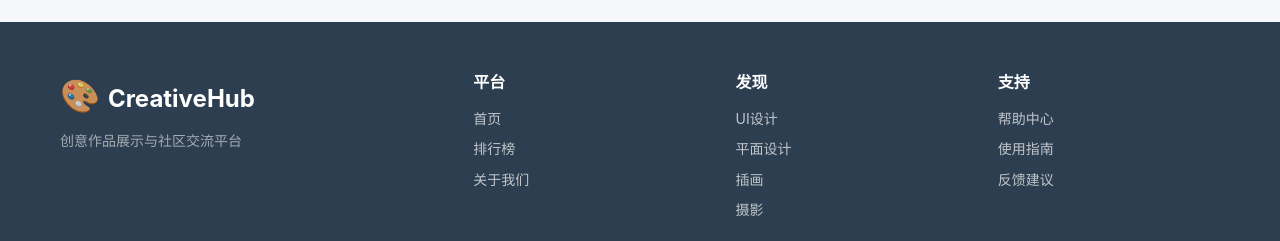
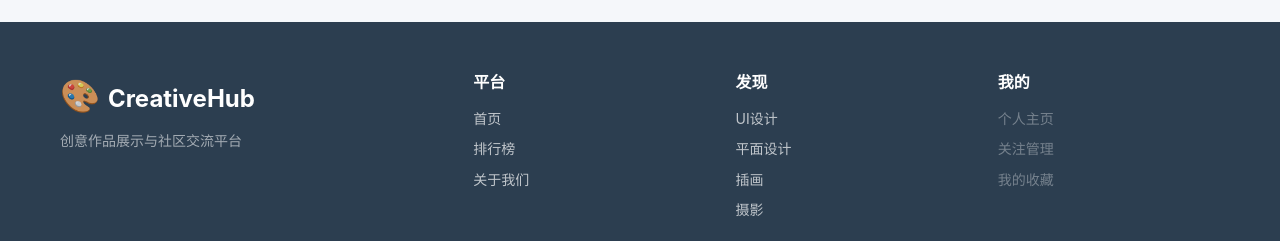
Before and after one commit to jiuyue96969696/creativehub, a Vue app: page / in a window 1280 px wide. Shown: the part 2407-2648 px from the top of the page. Built offline with nearby package versions, Linux system fonts and the light colour scheme.

Commit message:
feat: 修改底部导航链接，添加个人主页/关注管理/我的收藏

```diff
--- a/src/components/Footer.vue
+++ b/src/components/Footer.vue
@@ -23,10 +23,27 @@
             <router-link to="/category/4">摄影</router-link>
           </div>
           <div class="link-group">
-            <h4>支持</h4>
-            <a href="#">帮助中心</a>
-            <a href="#">使用指南</a>
-            <a href="#">反馈建议</a>
+            <h4>我的</h4>
+            <!-- 个人主页 - 需要登录才能访问 -->
+            <router-link
+              v-if="userStore.isLoggedIn"
+              :to="`/user/${userStore.currentUserId}`"
+            >
+              个人主页
+            </router-link>
+            <span v-else class="disabled-link" title="请先登录">个人主页</span>
+
+            <!-- 关注管理 - 需要登录才能访问 -->
+            <router-link v-if="userStore.isLoggedIn" to="/follows">
+              关注管理
+            </router-link>
+            <span v-else class="disabled-link" title="请先登录">关注管理</span>
+
+            <!-- 我的收藏 - 需要登录才能访问 -->
+            <router-link v-if="userStore.isLoggedIn" to="/collects">
+              我的收藏
+            </router-link>
+            <span v-else class="disabled-link" title="请先登录">我的收藏</span>
           </div>
         </div>
       </div>
@@ -49,9 +66,15 @@
   </footer>
 </template>
 
+<script setup>
+import { useUserStore } from "@/stores/userStore";
+
+const userStore = useUserStore();
+</script>
+
 <style scoped>
 .footer {
-  background: var(--primary);
+  background: var(--primary, #2c3e50);
   color: rgba(255, 255, 255, 0.8);
   padding: 48px 0 24px;
   margin-top: 60px;
@@ -99,11 +122,22 @@
   font-size: 14px;
   color: rgba(255, 255, 255, 0.7);
   margin-bottom: 8px;
-  transition: var(--transition);
+  transition: all 0.3s ease;
+  text-decoration: none;
+  cursor: pointer;
 }
 
 .link-group a:hover {
   color: white;
+}
+
+/* 未登录时禁用链接样式 */
+.disabled-link {
+  display: block;
+  font-size: 14px;
+  color: rgba(255, 255, 255, 0.35);
+  margin-bottom: 8px;
+  cursor: not-allowed;
 }
 
 .footer-bottom {
@@ -123,7 +157,7 @@
 .social-icons a {
   color: rgba(255, 255, 255, 0.7);
   font-size: 20px;
-  transition: var(--transition);
+  transition: all 0.3s ease;
 }
 
 .social-icons a:hover {
```
